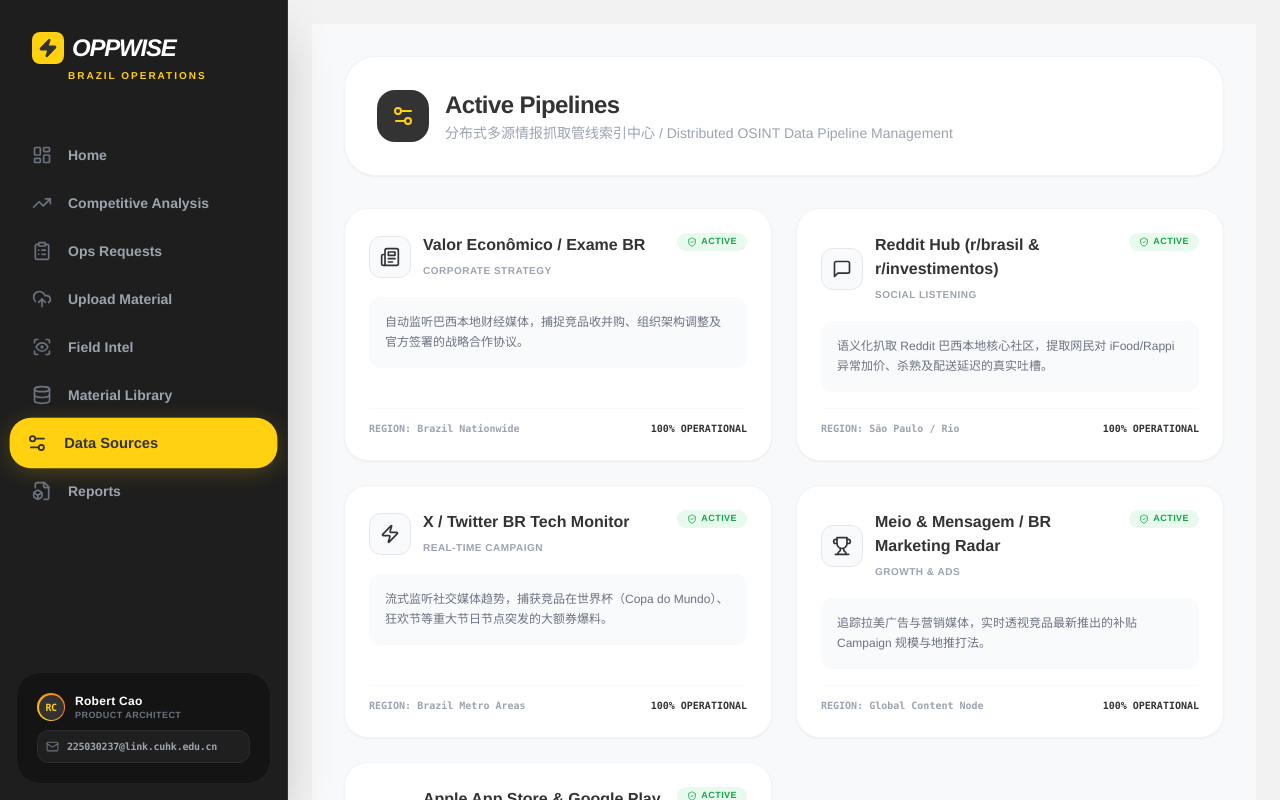
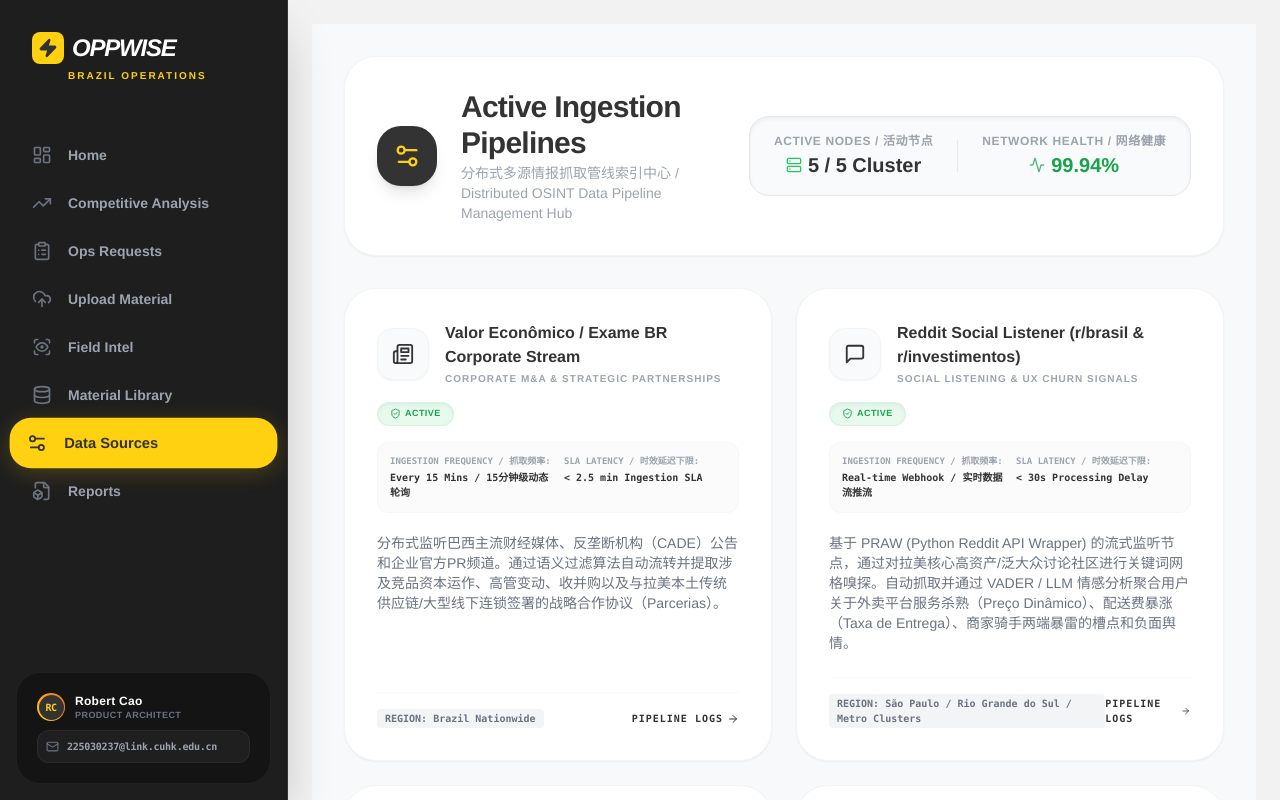
Before and after one commit to 1838259738-code/oppwise-brasil, a Next.js app: page /data-sources in a window 1280 px wide. Built offline with nearby package versions, Linux system fonts and the light colour scheme; a web font is replaced by a local one.

Commit message:
active pipelines

```diff
--- a/app/data-sources/page.tsx
+++ b/app/data-sources/page.tsx
@@ -1,64 +1,159 @@
 'use client'
 
 import { useState } from 'react'
-import { Settings2, Globe, MessageSquare, Newspaper, Trophy, ShieldCheck, Zap } from 'lucide-react'
+import { Settings2, Globe, MessageSquare, Newspaper, Trophy, ShieldCheck, Zap, Server, Activity, ArrowRight } from 'lucide-react'
 
 export default function DataSources() {
   const [pipelines] = useState([
-    { id: 1, name: 'Valor Econômico / Exame BR', type: 'Corporate Strategy', status: 'Active', region: 'Brazil Nationwide', icon: Newspaper, desc: '自动监听巴西本地财经媒体，捕捉竞品收并购、组织架构调整及官方签署的战略合作协议。' },
-    { id: 2, name: 'Reddit Hub (r/brasil & r/investimentos)', type: 'Social Listening', status: 'Active', region: 'São Paulo / Rio', icon: MessageSquare, desc: '语义化扒取 Reddit 巴西本地核心社区，提取网民对 iFood/Rappi 异常加价、杀熟及配送延迟的真实吐槽。' },
-    { id: 3, name: 'X / Twitter BR Tech Monitor', type: 'Real-time Campaign', status: 'Active', region: 'Brazil Metro Areas', icon: Zap, desc: '流式监听社交媒体趋势，捕获竞品在世界杯（Copa do Mundo）、狂欢节等重大节日节点突发的大额券爆料。' },
-    { id: 4, name: 'Meio & Mensagem / BR Marketing Radar', type: 'Growth & Ads', status: 'Active', region: 'Global Content Node', icon: Trophy, desc: '追踪拉美广告与营销媒体，实时透视竞品最新推出的补贴 Campaign 规模与地推打法。' },
-    { id: 5, name: 'Apple App Store & Google Play Review Bot', type: 'Product Experience', status: 'Active', region: 'Brazil Storefront', icon: Globe, desc: '自动化爬虫分钟级回传巴西应用商店评论，预警竞品 App 结算页（Checkout）产品迭代动向。' }
+    {
+      id: 1,
+      name: 'Valor Econômico / Exame BR Corporate Stream',
+      type: 'Corporate M&A & Strategic Partnerships',
+      status: 'Active',
+      region: 'Brazil Nationwide',
+      icon: Newspaper,
+      frequency: 'Every 15 Mins / 15分钟级动态轮询',
+      latency: '< 2.5 min Ingestion SLA',
+      desc: '分布式监听巴西主流财经媒体、反垄断机构（CADE）公告和企业官方PR频道。通过语义过滤算法自动流转并提取涉及竞品资本运作、高管变动、收并购以及与拉美本土传统供应链/大型线下连锁签署的战略合作协议（Parcerias）。'
+    },
+    {
+      id: 2,
+      name: 'Reddit Social Listener (r/brasil & r/investimentos)',
+      type: 'Social Listening & UX Churn Signals',
+      status: 'Active',
+      region: 'São Paulo / Rio Grande do Sul / Metro Clusters',
+      icon: MessageSquare,
+      frequency: 'Real-time Webhook / 实时数据流推流',
+      latency: '< 30s Processing Delay',
+      desc: '基于 PRAW (Python Reddit API Wrapper) 的流式监听节点，通过对拉美核心高资产/泛大众讨论社区进行关键词网格嗅探。自动抓取并通过 VADER / LLM 情感分析聚合用户关于外卖平台服务杀熟（Preço Dinâmico）、配送费暴涨（Taxa de Entrega）、商家骑手两端暴雷的槽点和负面舆情。'
+    },
+    {
+      id: 3,
+      name: 'X / Twitter Live Campaign Tracker',
+      type: 'Real-time Promotion & Promo Bug Ingestion',
+      status: 'Active',
+      region: 'All LatAm Digital Core Nodes',
+      icon: Zap,
+      frequency: 'Streaming API / 流式长连接抓取',
+      latency: 'Millisecond-level / 毫秒级突发响应',
+      desc: '流式监听巴西 Tech 圈、外卖羊毛党聚集的话题集群。专门针对狂欢节、美洲杯、世界杯（Copa do Mundo）等重大节日节点，高瞬时捕捉竞品突发的全盘大额普惠券（Cupons）、Bug券爆料、以及与KOL联动的特定快闪大促代码，为 99Food Operations 团队争取反制阻击的最佳黄金窗口期。'
+    },
+    {
+      id: 4,
+      name: 'Meio & Mensagem Marketing Analysis Pipeline',
+      type: 'Growth Campaigns & GTM Strategy Monitor',
+      status: 'Active',
+      region: 'Global LatAm Content Radar',
+      icon: Trophy,
+      frequency: 'Hourly Cron Job / 每小时增量审计',
+      latency: '< 10 min Ingestion SLA',
+      desc: '聚焦拉美最权威的广告、公关与数字营销垂直流媒体。自动化解构竞品 GTM (Go-To-Market) 的大型破圈 Campaign 打法、地面补贴轰炸规模以及平台侧对消费者心智（Brand Equity）的侵占态势，沉淀为资产库内的结构化策略参照。'
+    },
+    {
+      id: 5,
+      name: 'App Store / Play Store Review Scraping Cluster',
+      type: 'Product Interface & Feature Paywall Audit',
+      status: 'Active',
+      region: 'Brazil Storefront (PT-BR Feed)',
+      icon: Globe,
+      frequency: 'Every 30 Mins / 30分钟轮询清洗',
+      latency: '< 5 min Sync Delay',
+      desc: '自动化爬虫集群定时下钻巴西两大应用商店的评论流（App Reviews），专门识别包含 “Atualização / Update”、“Carrinho / Cart”、“Pagamento / Payment” 等产品侧关键词。智能监控并逆序推导出竞品在结算页（Checkout Page）、免运费会员（VIP Club）等核心转化漏斗上的产品交互迭代及灰度付费墙上线变动。'
+    }
   ])
 
   return (
     <div className="min-h-screen bg-[#F8F9FA] p-4 md:p-8">
       <div className="max-w-7xl mx-auto space-y-6 md:space-y-8">
 
-        {/* Header */}
-        <div className="bg-white rounded-[24px] md:rounded-[32px] p-6 md:p-8 shadow-sm flex items-center gap-4 border border-gray-100">
-          <div className="bg-[#333] p-3.5 rounded-[18px] text-[#FFD111]">
-            <Settings2 size={24} />
+        {/* 顶部控制台控制卡片 */}
+        <div className="bg-white rounded-[24px] md:rounded-[32px] p-6 md:p-8 shadow-sm flex flex-col md:flex-row md:items-center justify-between border border-gray-100 gap-6">
+          <div className="flex items-center gap-4 md:gap-6">
+            <div className="bg-[#333] p-4 rounded-[18px] md:rounded-[24px] shadow-lg text-[#FFD111]">
+              <Settings2 size={28} />
+            </div>
+            <div>
+              <h2 className="text-2xl md:text-3xl font-black text-[#333] tracking-tight">Active Ingestion Pipelines</h2>
+              <p className="text-gray-400 font-medium text-xs md:text-sm mt-0.5">
+                分布式多源情报抓取管线索引中心 / Distributed OSINT Data Pipeline Management Hub
+              </p>
+            </div>
           </div>
-          <div>
-            <h2 className="text-2xl font-black text-[#333] tracking-tight">Active Pipelines</h2>
-            <p className="text-gray-400 font-medium text-xs md:text-sm mt-0.5">
-              分布式多源情报抓取管线索引中心 / Distributed OSINT Data Pipeline Management
-            </p>
+
+          {/* 宏观吞吐指标小面板，拉高系统真货感 */}
+          <div className="flex items-center gap-6 bg-gray-50 border px-6 py-4 rounded-[20px] shadow-inner flex-shrink-0">
+            <div className="text-center">
+              <div className="text-xs text-gray-400 font-bold uppercase tracking-wider">Active Nodes / 活动节点</div>
+              <div className="text-xl font-black text-[#333] mt-0.5 flex items-center justify-center gap-1.5">
+                <Server size={16} className="text-green-500" /> 5 / 5 Cluster
+              </div>
+            </div>
+            <div className="w-px h-8 bg-gray-200" />
+            <div className="text-center">
+              <div className="text-xs text-gray-400 font-bold uppercase tracking-wider">Network Health / 网络健康</div>
+              <div className="text-xl font-black text-green-600 mt-0.5 flex items-center justify-center gap-1.5">
+                <Activity size={16} className="animate-pulse" /> 99.94%
+              </div>
+            </div>
           </div>
         </div>
 
-        {/* 管线网格 */}
-        <div className="grid grid-cols-1 md:grid-cols-2 gap-6">
+        {/* 核心升级：高颗粒度管线网格系统 */}
+        <div className="grid grid-cols-1 xl:grid-cols-2 gap-6">
           {pipelines.map((pipe) => {
             const Icon = pipe.icon
             return (
-              <div key={pipe.id} className="bg-white rounded-[24px] p-6 border border-gray-100 shadow-sm hover:shadow-md transition-all flex flex-col justify-between">
+              <div key={pipe.id} className="bg-white rounded-[24px] md:rounded-[32px] p-6 md:p-8 border border-gray-100 shadow-sm hover:shadow-xl hover:border-gray-200 transition-all flex flex-col justify-between relative group">
+
                 <div className="space-y-4">
-                  <div className="flex items-start justify-between">
-                    <div className="flex items-center gap-3">
-                      <div className="p-2.5 rounded-xl bg-gray-50 text-[#333] border">
-                        <Icon size={20} />
+                  {/* 第一层：节点标志与状态标牌 */}
+                  <div className="flex items-start justify-between flex-wrap gap-4">
+                    <div className="flex items-center gap-4">
+                      <div className="p-3.5 rounded-2xl bg-gray-50 text-[#333] border border-gray-100 group-hover:bg-[#FFD111] group-hover:text-[#333] transition-colors shadow-sm">
+                        <Icon size={22} />
                       </div>
                       <div>
-                        <h4 className="font-black text-sm md:text-base text-[#333]">{pipe.name}</h4>
-                        <span className="text-[10px] font-bold text-gray-400 uppercase tracking-wider">{pipe.type}</span>
+                        <h4 className="font-black text-sm md:text-base text-[#333] group-hover:text-yellow-600 transition-colors">
+                          {pipe.name}
+                        </h4>
+                        <span className="text-[10px] font-black text-gray-400 uppercase tracking-widest block mt-0.5">
+                          {pipe.type}
+                        </span>
                       </div>
                     </div>
-                    <span className="bg-green-500/10 text-green-600 px-2.5 py-0.5 rounded-full text-[9px] font-black uppercase tracking-wider flex items-center gap-1">
-                      <ShieldCheck size={10}/> {pipe.status}
+                    <span className="bg-green-500/10 text-green-600 px-3 py-1 rounded-full text-[9px] font-black uppercase tracking-wider flex items-center gap-1 border border-green-500/10 shadow-inner">
+                      <ShieldCheck size={11} /> {pipe.status}
                     </span>
                   </div>
-                  <p className="text-xs text-gray-500 font-medium leading-relaxed bg-gray-50 p-4 rounded-xl">
+
+                  {/* 第二层：硬核时效技术参数指标槽 */}
+                  <div className="grid grid-cols-2 gap-3 bg-gray-50/70 p-3 rounded-xl border border-gray-100/50 text-[10px] font-mono font-bold text-gray-500">
+                    <div>
+                      <span className="text-gray-400 block uppercase text-[9px]">Ingestion Frequency / 抓取频率:</span>
+                      <span className="text-[#333] mt-0.5 block">{pipe.frequency}</span>
+                    </div>
+                    <div>
+                      <span className="text-gray-400 block uppercase text-[9px]">SLA Latency / 时效延迟下限:</span>
+                      <span className="text-[#333] mt-0.5 block">{pipe.latency}</span>
+                    </div>
+                  </div>
+
+                  {/* 第三层：深度中文业务描述文本 */}
+                  <p className="text-xs md:text-sm text-gray-500 font-medium leading-relaxed pt-1">
                     {pipe.desc}
                   </p>
                 </div>
 
-                <div className="flex items-center justify-between text-[10px] text-gray-400 font-mono font-bold mt-4 pt-3 border-t border-gray-50">
-                  <span>REGION: {pipe.region}</span>
-                  <span className="text-[#333] font-bold">100% OPERATIONAL</span>
+                {/* 第四层：底栏跨国元数据页脚 */}
+                <div className="flex items-center justify-between text-[10px] text-gray-400 font-mono font-bold mt-6 pt-4 border-t border-gray-50">
+                  <span className="bg-gray-100 px-2 py-0.5 rounded text-gray-500">
+                    REGION: {pipe.region}
+                  </span>
+                  <span className="text-[#333] font-black tracking-widest flex items-center gap-1 group-hover:text-yellow-600 transition-colors">
+                    PIPELINE LOGS <ArrowRight size={12} />
+                  </span>
                 </div>
+
               </div>
             )
           })}
```
